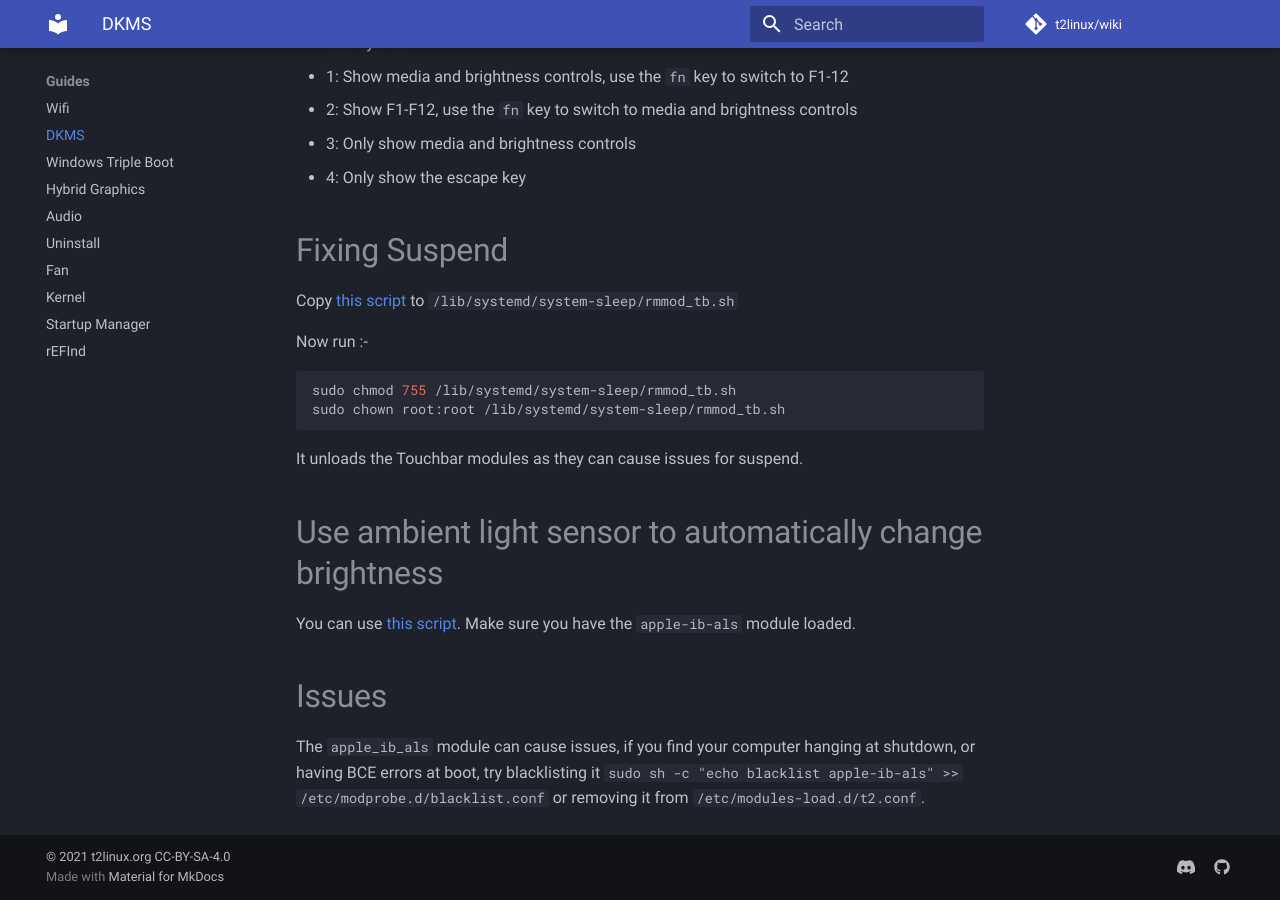
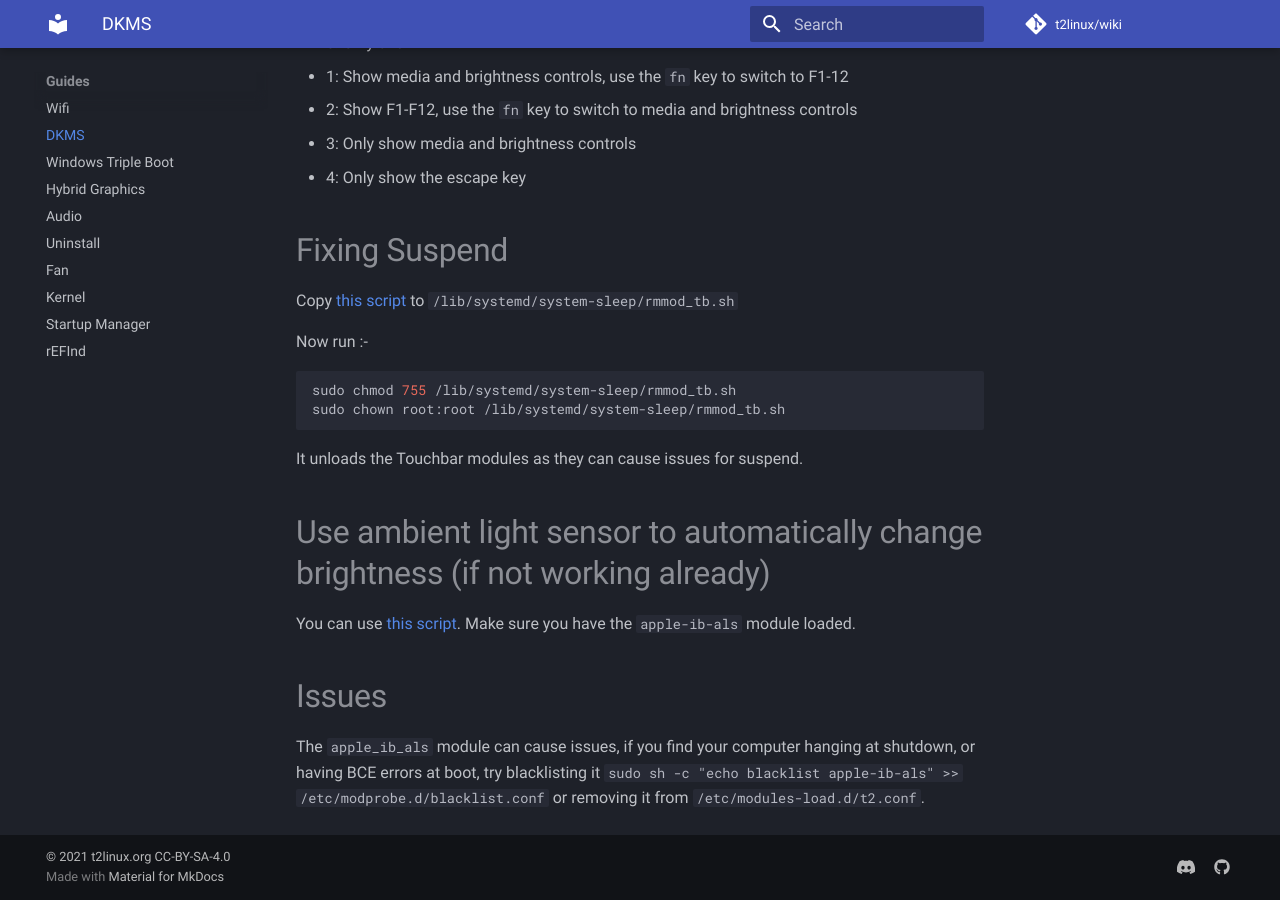
Before and after one commit to t2linux/wiki, an MkDocs documentation site: the page built from docs/guides/dkms.md, in a window 1280 px wide and 900 px high, scrolled down 2385 px. Built offline with MkDocs 1.6.1 and Material for MkDocs 9.7.7, drawn with Linux system fonts in a browser that asks for light colours; comment, search, counter and statistics services are not loaded.

Commit message:
Update dkms.md

```diff
--- a/docs/guides/dkms.md
+++ b/docs/guides/dkms.md
@@ -94,7 +94,7 @@ sudo chown root:root /lib/systemd/system-sleep/rmmod_tb.sh
 
 It unloads the Touchbar modules as they can cause issues for suspend.
 
-# Use ambient light sensor to automatically change brightness
+# Use ambient light sensor to automatically change brightness (if not working already)
 
 You can use [this script](https://gist.github.com/jbredall/52179d1fc2c91917d2fde118d2cb04aa). Make sure you have the `apple-ib-als` module loaded.
 
```
